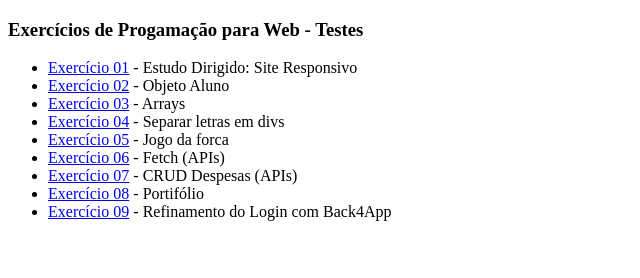
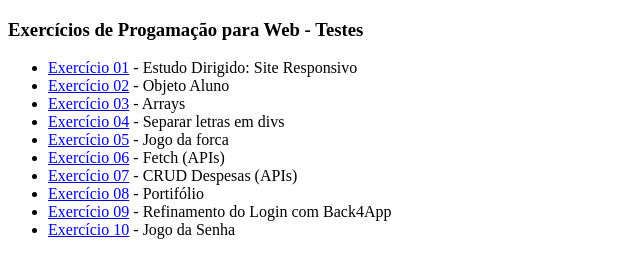
Before and after one commit to eduardgomes/progracaoweb2024.4, a plain HTML site: page index.html in a window 1280 px wide. Shown: the whole page, without its empty margins (0-640 px from the left). Drawn offline with Linux system fonts and the light colour scheme.

Commit message:
html jogo da senha

```diff
--- a/index.html
+++ b/index.html
@@ -23,6 +23,8 @@
 </li>
 <li><a href="ex09_refinamentologin/" target="_blank"> Exercício 09</a> - Refinamento do Login com Back4App
 </li>
+<li><a href="ex10_jogodasenha/" target="_blank"> Exercício 10</a> - Jogo da Senha
+</li>
 </ul>
 </body>
     </head>
```
